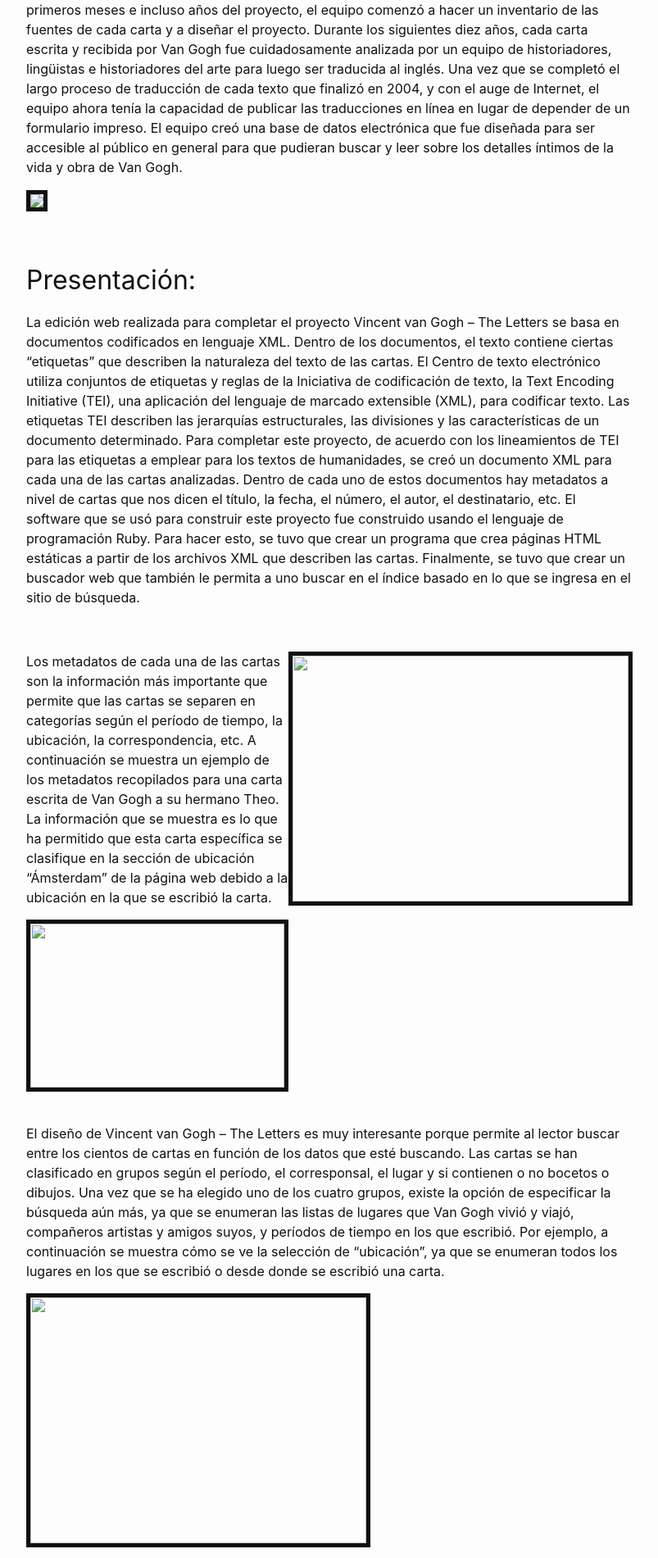
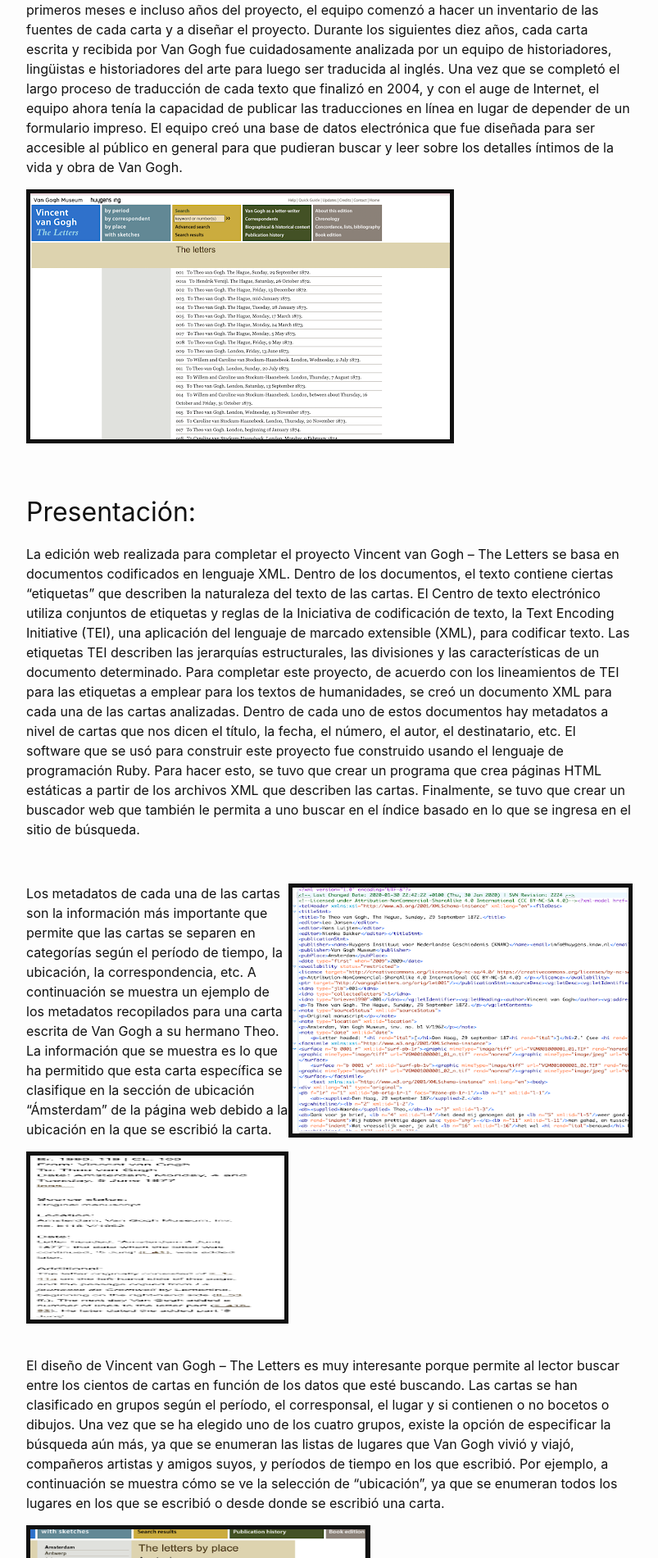
Before and after one commit to gmagnant00/gmagnant00.github.io, a Jekyll site: the page built from _posts/2021-10-11-Las-Cartas-De-Van-Gogh.md, in a window 1280 px wide. Shown: the part 708-2609 px from the top of the page at 82% size, without its empty margins (238-1041 px from the left). Built offline with Jekyll 4.4.1, drawn with Linux system fonts in a browser that asks for light colours.

Commit message:
Update 2021-10-11-Las-Cartas-De-Van-Gogh.md

```diff
--- a/_posts/2021-10-11-Las-Cartas-De-Van-Gogh.md
+++ b/_posts/2021-10-11-Las-Cartas-De-Van-Gogh.md
@@ -12,36 +12,36 @@
 <h2>Sobre el proyecto:</h2>
 Las cartas es un proyecto digital que contiene una edición digital de todas las cartas sobrevivientes, tanto escritas como recibidas por Vincent Van Gogh durante su vida entre  1853 y 1890. Este proyecto es una continuación de un proyecto anterior que fue iniciado en 1914 por Jo van Gogh-Bonger, donde las cartas y correspondencias de Van Gogh fueron traducidas del holandés a varios idiomas para que fueran accesibles al público en general. En 1994, este proyecto fue iniciado por los miembros del Museo Van Gogh y el Instituto Huygens. Durante los primeros meses e incluso años del proyecto, el equipo comenzó a hacer un inventario de las fuentes de cada carta y a diseñar el proyecto. Durante los siguientes diez años, cada carta escrita y recibida por Van Gogh fue cuidadosamente analizada por un equipo de historiadores, lingüistas e historiadores del arte para luego ser traducida al inglés. Una vez que se completó el largo proceso de traducción de cada texto que finalizó en 2004, y con el auge de Internet, el equipo ahora tenía la capacidad de publicar las traducciones en línea en lugar de depender de un formulario impreso. El equipo creó una base de datos electrónica que fue diseñada para ser accesible al público en general para que pudieran buscar y leer sobre los detalles íntimos de la vida y obra de Van Gogh.
 
-<img src="/assets/images/img/0001.png" align="center" border="5px solid #000000">
+<img src="/assets/images/0001.png" align="center" border="5px solid #000000">
 
 <h2>Presentación:</h2>
 La edición web realizada  para completar el proyecto Vincent van Gogh – The Letters se basa en documentos codificados en lenguaje XML. Dentro de los documentos, el texto contiene ciertas "etiquetas" que describen la naturaleza del  texto de las cartas. El Centro de texto electrónico utiliza conjuntos de etiquetas y reglas de la Iniciativa de codificación de texto, la Text Encoding Initiative (TEI), una aplicación del lenguaje de marcado extensible (XML), para codificar texto. Las etiquetas TEI describen las jerarquías estructurales, las divisiones y las características de un documento determinado. Para completar este proyecto, de acuerdo con los lineamientos de TEI para las etiquetas a emplear para los textos de humanidades, se creó un documento XML para cada una de las cartas analizadas. Dentro de cada uno de estos documentos hay metadatos a nivel de cartas que nos dicen el título, la fecha, el número, el autor, el destinatario, etc. El software que se usó para construir este proyecto fue construido usando el lenguaje de programación Ruby. Para hacer esto, se tuvo que crear un programa que crea páginas HTML estáticas a partir de los archivos XML que describen las cartas. Finalmente, se tuvo que crear un buscador web que también le permita a uno buscar en el índice basado en lo que se ingresa en el sitio de búsqueda.
 
  <br>
 
-<img src="/assets/images/img/0002.png" height="300" width="410" align="right" border="5px solid #000000">
+<img src="/assets/images/0002.png" height="300" width="410" align="right" border="5px solid #000000">
 
 Los metadatos de cada una de las cartas son la información más importante que permite que las cartas se separen en categorías según el período de tiempo, la ubicación, la correspondencia, etc. A continuación se muestra un ejemplo de los metadatos recopilados para una carta escrita de Van Gogh a su hermano Theo. La información que se muestra es lo que ha permitido que esta carta específica se clasifique en la sección de ubicación "Ámsterdam" de la página web debido a la ubicación en la que se escribió la carta.
 
-<img src="/assets/images/img/0003.png" height="200" width="310" align="center" border="5px solid #000000">
+<img src="/assets/images/0003.png" height="200" width="310" align="center" border="5px solid #000000">
 
 <br>
 El diseño de Vincent van Gogh – The Letters es muy interesante porque permite al lector buscar entre los cientos de cartas en función de los datos que esté buscando. Las cartas se han clasificado en grupos según el período, el corresponsal, el lugar y si contienen o no bocetos o dibujos. Una vez que se ha elegido uno de los cuatro grupos, existe la opción de especificar la búsqueda aún más, ya que se enumeran las listas de lugares que Van Gogh vivió y viajó, compañeros artistas y amigos suyos, y períodos de tiempo en los que escribió. Por ejemplo, a continuación se muestra cómo se ve la selección de "ubicación", ya que se enumeran todos los lugares en los que se escribió o desde donde se escribió una carta.
 
-<img src="/assets/images/img/0004.png" height="300" width="410" align="center" border="5px solid #000000">
+<img src="/assets/images/0004.png" height="300" width="410" align="center" border="5px solid #000000">
 
 Después de revisar las diferentes categorías, una vez que se selecciona una carta específica, tanto el texto original como el texto transcrito se pueden ver uno al lado del otro. A continuación se muestra un ejemplo de una transcripción de una carta entre Van Gogh y el famoso artista Paul Gauguin, donde los textos originales y transcritos se pueden ver uno al lado del otro.
 
-<img src="/assets/images/img/0005.png" height="300" width="410" align="center" border="5px solid #000000">
+<img src="/assets/images/0005.png" height="300" width="410" align="center" border="5px solid #000000">
 
 También se agregan notas para ofrecer información de fondo sobre el tema mencionado, finales de línea, facsímil y fotos del texto original. A continuación se muestra un ejemplo de las notas agregadas por los editores a cada una de las transcripciones de las cartas. Se agregaron notas a pie de página para aclarar o especificar cualquier detalle ambiguo mencionado.
 
-<img src="/assets/images/img/0006.png" height="200" width="210" align="right" border="5px solid #000000">
+<img src="/assets/images/0006.png" height="200" width="210" align="right" border="5px solid #000000">
 <br>
 
 Existe la opción de escribir palabras clave o números en una barra de búsqueda, así como completar una búsqueda avanzada para encontrar un detalle específico. Con esta opción, se puede seleccionar el lugar, período de tiempo, tema, persona, número, etc. para encontrar una carta o documento específico.
 
-<img src="/assets/images/img/0007.png" height="300" width="410" align="left" border="5px solid #000000">
+<img src="/assets/images/0007.png" height="300" width="410" align="left" border="5px solid #000000">
 
 Además de la transcripción de las cartas a varios idiomas, esta base de datos también contiene información externa que ayuda a comprender la vida de Van Gogh en su conjunto. Hay análisis de su estilo de escritura, su ortografía, su uso de metáforas, los bocetos contenidos en las cartas, los temas discutidos y la historia que rodeó su vida. Esta adición hace que este proyecto sea más accesible para aquellos que no estén familiarizados con Van Gogh porque ofrece información de fondo para comprender mejor lo que se discute en las cartas. Además, hay descripciones históricas de cada una de las personas que le escribieron y recibieron cartas de Van Gogh.
 
@@ -51,6 +51,6 @@
 
 Los principales editores de este proyecto que fueron responsables de liderar el proceso de traducción y adquisición son Leo Jansen, Hans Luijten y Nienke Bakker. Si bien los editores trabajaron con otros para completar el extenso proyecto, ellos fueron responsables de asegurarse de que cada traducción hubiera sido revisada por tres personas diferentes y comparada con el original. Los miembros contribuyentes del proyecto fueron; Wouter van der Veen, Elly Cassee, Chris Stolwijk, Monique Hageman, Mirjam Koelewijn, Harold Koninckx y Renske Suijver. Además de esto, el equipo de editores y traductores trabajó junto con numerosos museos para completar el proyecto, sobre todo el Museo Van Gogh en Ámsterdam.
 
-<img src="/assets/images/img/0008.png" height="300" width="410" align="right" border="5px solid #000000">
+<img src="/assets/images/0008.png" height="300" width="410" align="right" border="5px solid #000000">
 
 Para crear la página web que alberga las obras transcritas fue un equipo de diseñadores web dirigido por Peter Boot, con la asistencia de Marianne Peereboom. Bram Buitendijk ejerció como programador principal, junto con Ronald Haentjens Dekker, Bas Doppen, Meindert Kroese y Ramona Land como asistentes de programación y proyectos. El diseño se atribuye a Zeezeilen (www.zzln.nl). Finalmente, los patrocinadores de la web de este proyecto y del proyecto en general son: The Van Gogh Museum, Thames & Hudson, Amsterdam University Press y Ascites Sud.
```
